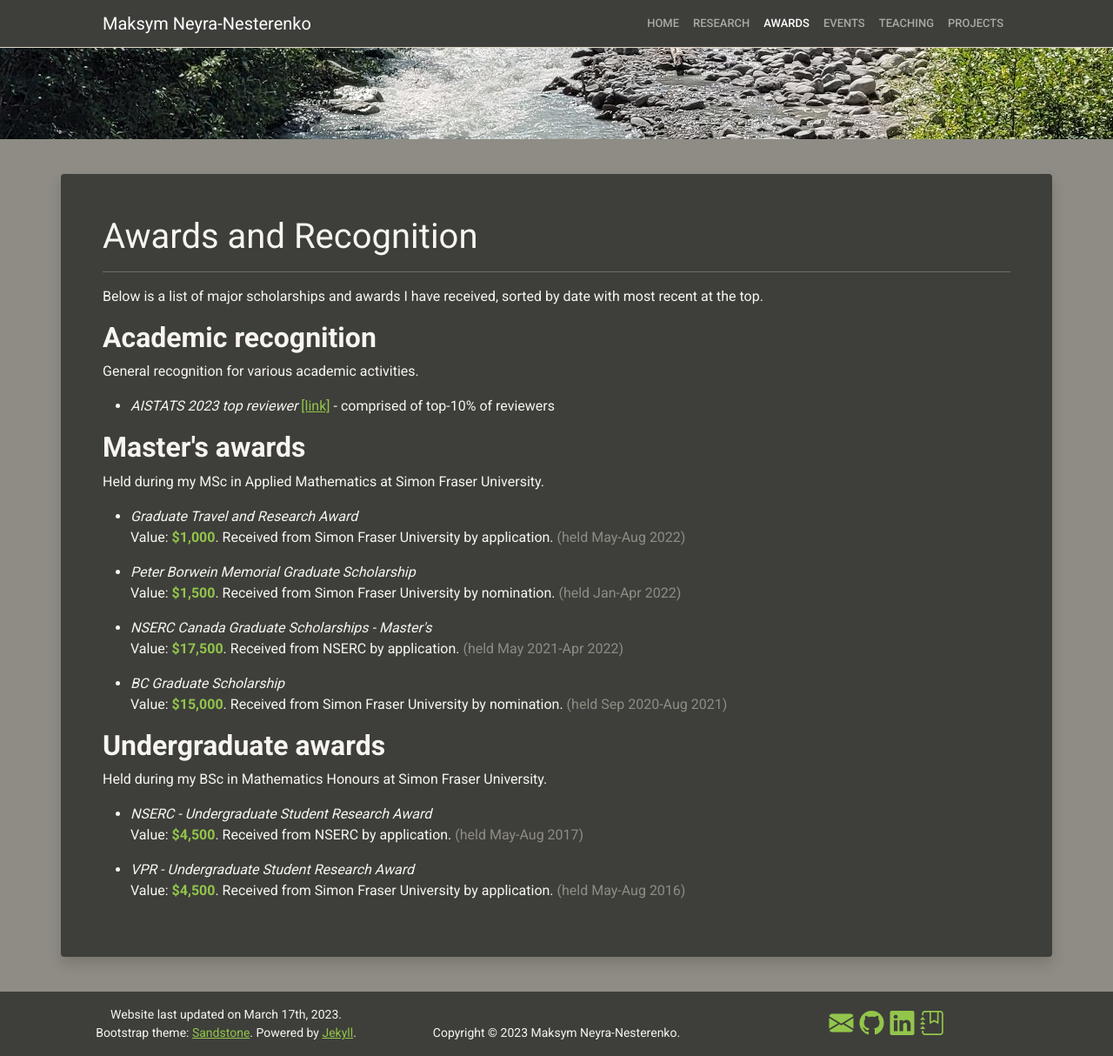
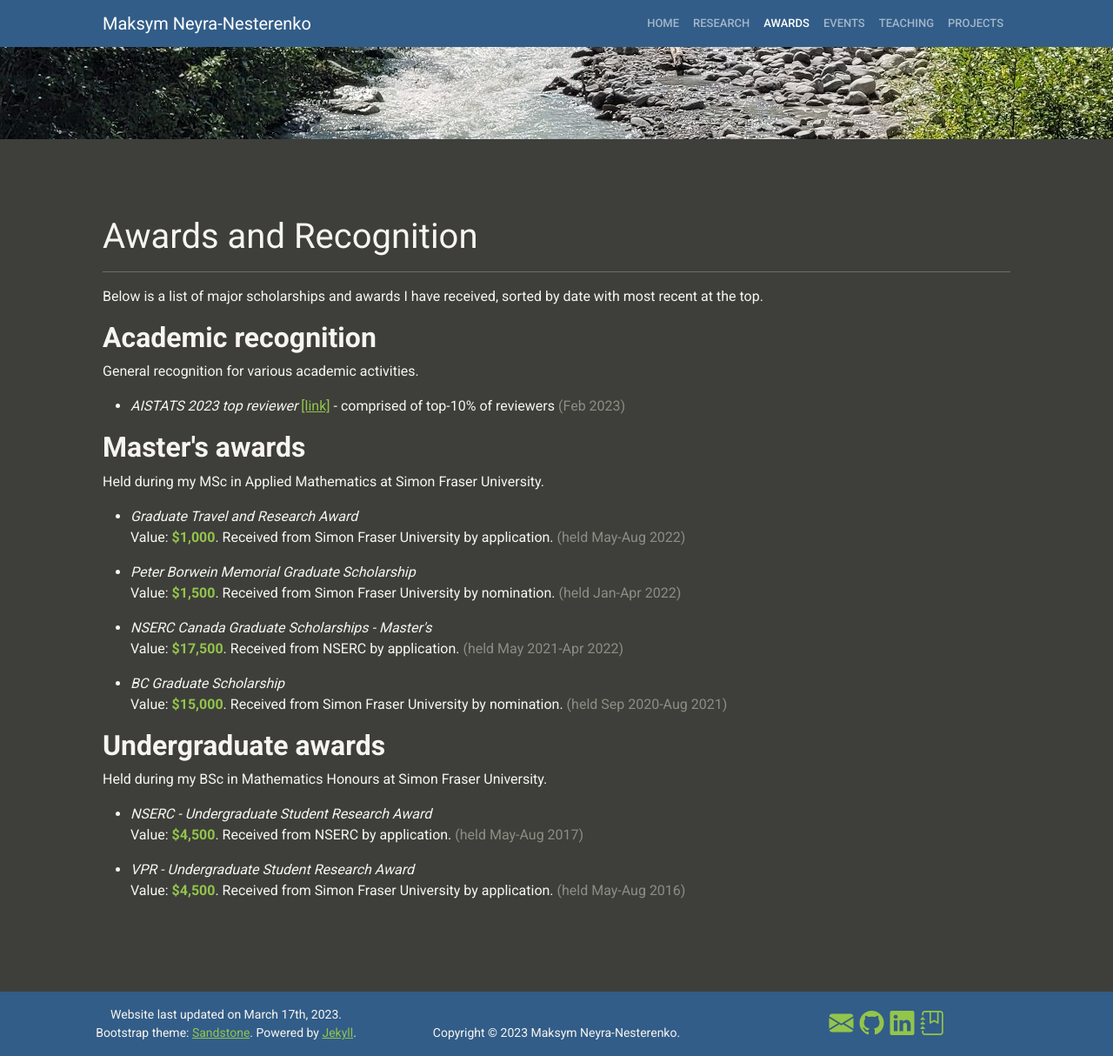
Before and after one commit to mneyrane/mneyrane.github.io, a Jekyll site: the page built from _mneyrane/awards.html, in a window 1280 px wide and 1214 px high. Shown: the whole window at 87% size. Built offline with Jekyll 4.4.1, drawn with Linux system fonts in a browser that asks for light colours.

Commit message:
update theme

```diff
--- a/_data/recognition.yml
+++ b/_data/recognition.yml
@@ -1,3 +1,4 @@
 - name : "AISTATS 2023 top reviewer"
   short_desc : "comprised of top-10% of reviewers"
+  date : "Feb 2023"
   link : "https://aistats.org/aistats2023/reviewers.html"
--- a/_includes/recognition_section.html
+++ b/_includes/recognition_section.html
@@ -9,6 +9,7 @@
     <em>{{ item.name }}</em>
     <a href={{ item.link }}>[link]</a>
     - {{ item.short_desc }}
+    <span class="text-muted">({{ item.date }})</span>
     </p>
   </li>
   {% endfor %}
--- a/_layouts/default.html
+++ b/_layouts/default.html
@@ -15,7 +15,7 @@
     <script src="https://cdn.jsdelivr.net/npm/bootstrap@5.1.1/dist/js/bootstrap.bundle.min.js" integrity="sha384-/bQdsTh/da6pkI1MST/rWKFNjaCP5gBSY4sEBT38Q/9RBh9AH40zEOg7Hlq2THRZ" crossorigin="anonymous"></script>
   </head>
   <body class="d-flex flex-column min-vh-100">
-    <nav class="navbar navbar-expand-lg navbar-dark fixed-top bg-primary border-bottom">
+    <nav class="navbar navbar-expand-lg fixed-top navbar-dark bg-primary">
       <div class="container px-5">
         <span class="navbar-brand mb-0 h1">Maksym Neyra-Nesterenko</span>
         <button class="navbar-toggler" type="button" data-bs-toggle="collapse" data-bs-target="#navbarNav" aria-controls="navbarNav" aria-expanded="false" aria-label="Toggle navigation">
@@ -31,9 +31,9 @@
 
     <div class="bg-image overflow-hidden" style="background-image: url({% link assets/images/background.jpg %});"></div>
 
-    <main class="flex-fill bg-secondary">
+    <main class="flex-fill bg-dark">
       <div class="container-fluid py-3">
-        <div class="container p-5 my-4 shadow rounded text-light bg-primary overflow-auto" id="content">
+        <div class="container p-5 my-4 text-light overflow-auto" id="content">
           {{ content }}
         </div>
       </div>
```
Also changed, not shown: assets/styles/bootstrap.min.css.
